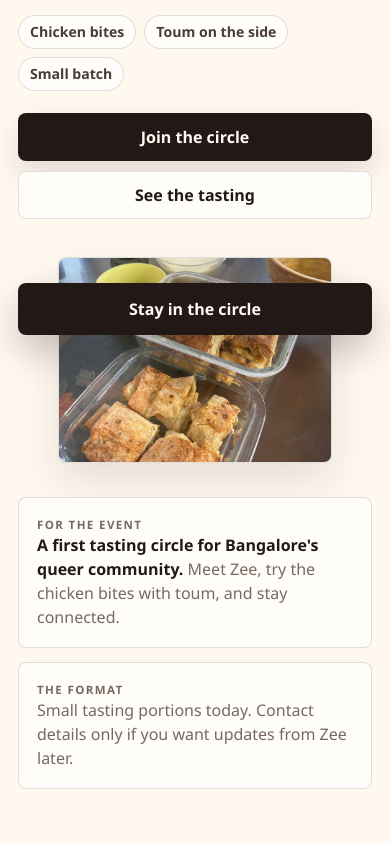
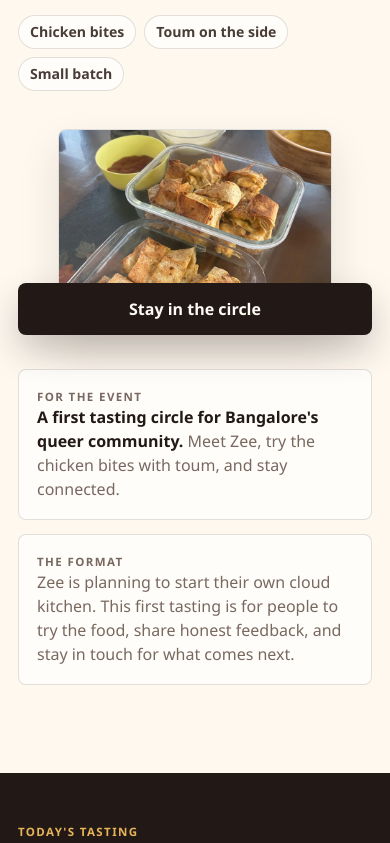
Before and after one commit to aleezanooor/zee-tasting-circle, a plain HTML site: page index.html in a window 390 px wide. Shown: the part 497-1340 px from the top of the page. Drawn offline with Linux system fonts and the light colour scheme.

Commit message:
Refine tasting circle mobile hero

```diff
--- a/index.html
+++ b/index.html
@@ -689,10 +689,6 @@
             <span class="pill">Toum on the side</span>
             <span class="pill">Small batch</span>
           </div>
-          <div class="hero-actions">
-            <a class="button primary" href="#waitlist">Join the circle</a>
-            <a class="button secondary" href="#menu">See the tasting</a>
-          </div>
         </div>
         <figure class="hero-media" aria-label="Hyderabadi-inspired food spread">
           <img src="assets/zee-chicken-bites-toum.jpeg" alt="Zee's chicken bites packed in glass containers with toum and chutney on the side.">
@@ -706,7 +702,7 @@
         </div>
         <div class="note">
           <p class="label">The format</p>
-          <p>Small tasting portions today. Contact details only if you want updates from Zee later.</p>
+          <p>Zee is planning to start their own cloud kitchen. This first tasting is for people to try the food, share honest feedback, and stay in touch for what comes next.</p>
         </div>
       </div>
     </section>
```
